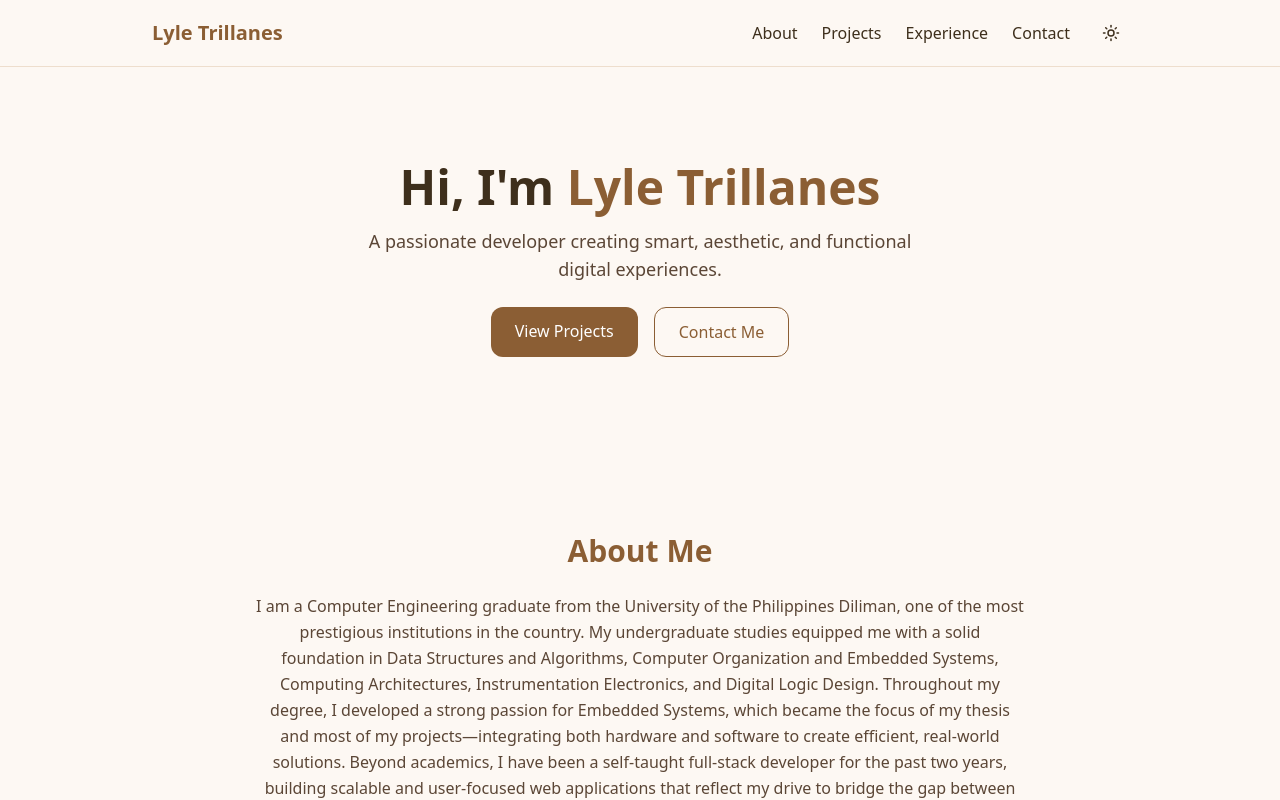
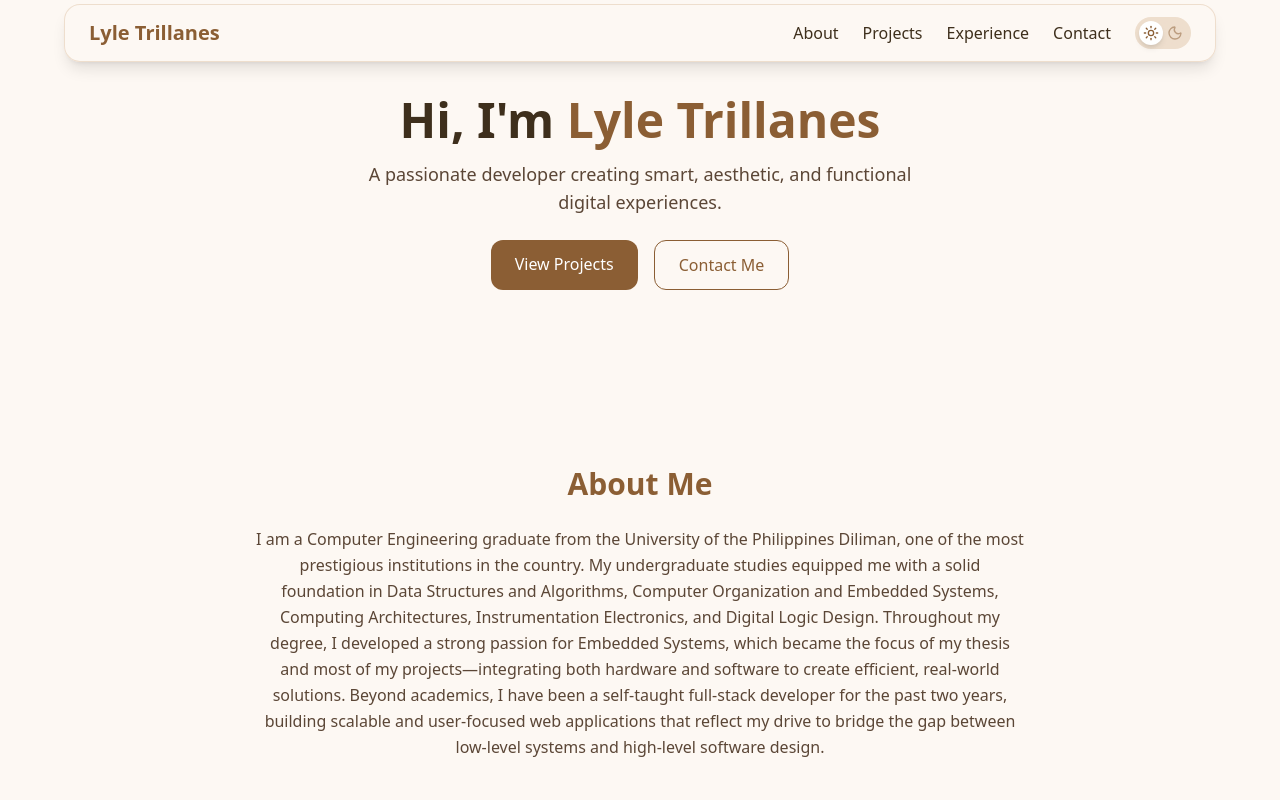
Before and after one commit to lyle0129/lyle-trillanes-portfolio, a React (Vite) app in the folder trillanes-lyle/: page / in a window 1280 px wide. Shown: the top 800 px of the page. Built offline with nearby package versions, Linux system fonts and the light colour scheme.

Commit message:
DarkMode: sliding knob

```diff
--- a/trillanes-lyle/src/components/Navbar.jsx
+++ b/trillanes-lyle/src/components/Navbar.jsx
@@ -33,8 +33,12 @@ export default function Navbar({ theme, toggleTheme }) {
     }`;
 
   return (
-    <nav className="sticky top-0 z-50 bg-[#fdf8f3]/80 dark:bg-[#1c1917]/80 backdrop-blur-md border-b border-[#d7b693]/40 dark:border-[#8b5e34]/40 transition-all duration-300">
-      <div className="max-w-5xl mx-auto px-6 py-4 flex justify-between items-center">
+    <nav className="fixed top-1 left-1/2 -translate-x-1/2 z-50 w-[90%] md:w-[90%] lg:w-[90%]
+      bg-[#fdf8f3]/80 dark:bg-[#1c1917]/80
+      backdrop-blur-xl border border-[#d7b693]/40 dark:border-[#8b5e34]/40
+      rounded-2xl shadow-lg transition-all duration-300">
+      <div className="px-6 py-3 flex justify-between items-center">
+
         {/* Logo / Name */}
         <div
           className="relative cursor-pointer"
--- a/trillanes-lyle/src/components/ThemeToggle.jsx
+++ b/trillanes-lyle/src/components/ThemeToggle.jsx
@@ -1,14 +1,31 @@
 import { Sun, Moon } from "lucide-react";
 
 export default function ThemeToggle({ theme, toggleTheme }) {
-  console.log("ToggleTheme sees theme:", theme);
+  // theme = true (dark), false (light)
   return (
     <button
       onClick={toggleTheme}
-      className="p-2 rounded-full hover:bg-[#8b5e34]/10 dark:hover:bg-[#d7b693]/10 transition-colors"
+      className="relative flex items-center w-14 h-8 rounded-full bg-[#d7b693]/40 dark:bg-[#8b5e34]/40 transition-colors duration-300"
       aria-label="Toggle theme"
     >
-      {theme ? <Moon size={18} /> : <Sun size={18} />}
+      {/* Sliding knob */}
+      <span
+        className={`absolute w-6 h-6 bg-white dark:bg-gray-800 rounded-full shadow-md transform transition-transform duration-300 ${
+          theme ? "translate-x-7" : "translate-x-1"
+        }`}
+      ></span>
+
+      {/* Icons (sun and moon) */}
+      <div className="absolute flex justify-between w-full px-2 text-[#8b5e34] dark:text-[#d7b693]">
+        <Sun
+          size={16}
+          className={`${!theme ? "opacity-100" : "opacity-50"} transition-opacity duration-300`}
+        />
+        <Moon
+          size={16}
+          className={`${theme ? "opacity-100" : "opacity-50"} transition-opacity duration-300`}
+        />
+      </div>
     </button>
   );
 }
```
